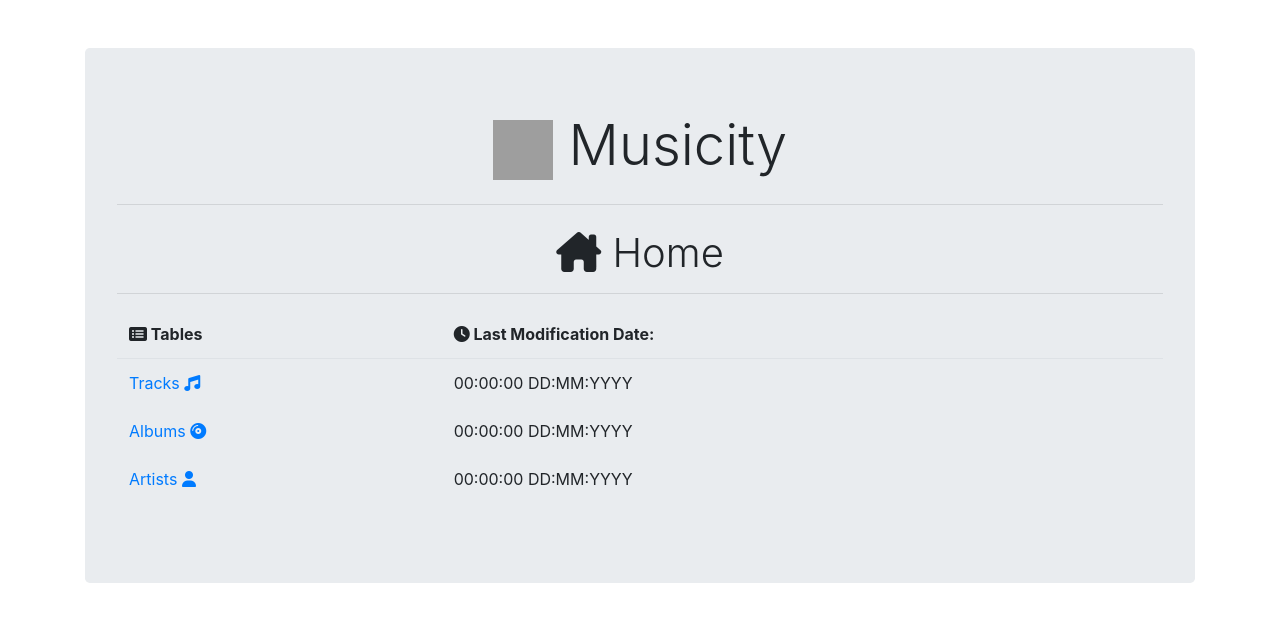
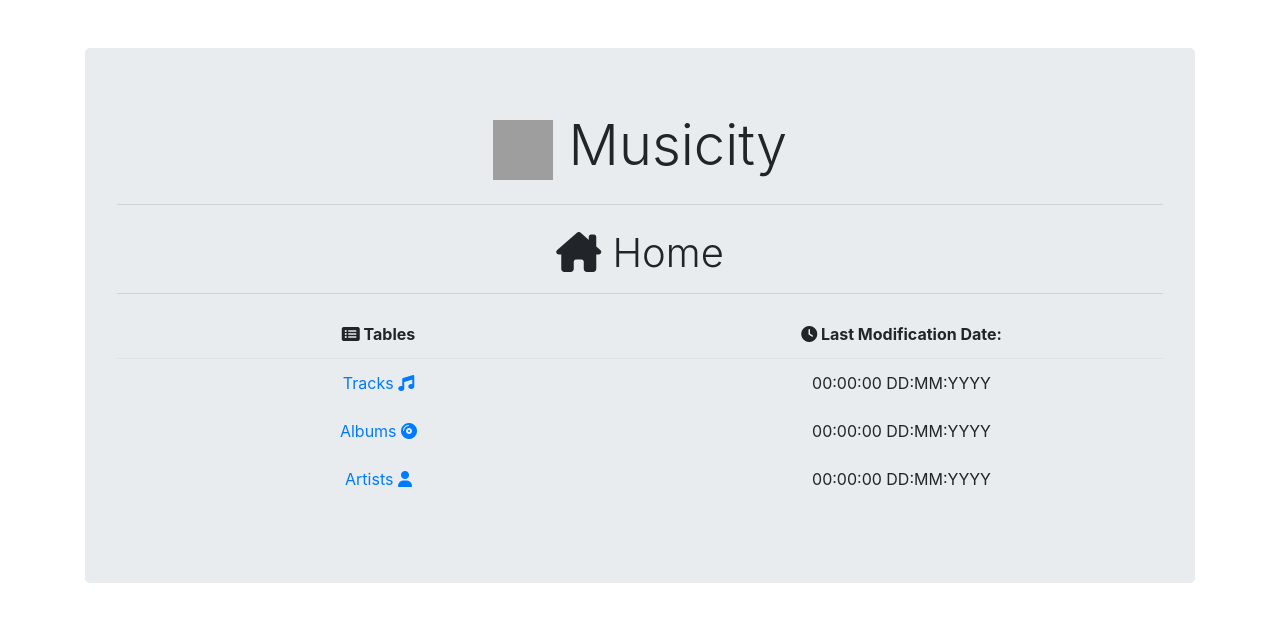
Before and after one commit to Chili404/Musicity, a Django app: page /musicity/ in a window 1280 px wide. Shown: the top 622 px of the page. Run offline with Django 4.2, Linux system fonts and the light colour scheme; some libraries are stand-ins or nearby versions; grey boxes are pictures that could not be loaded.

Commit message:
Cleaned up index.html

```diff
--- a/musicity_db/templates/musicity_db/index.html
+++ b/musicity_db/templates/musicity_db/index.html
@@ -6,17 +6,22 @@
     Home
 </h3>
 <hr>
+<div class="table-responsive text-center">
     <table class="table table-borderless">
         <thead class="border-bottom font-weight-bold">
                 <tr>
-            <td>
+                    <div class="text-center">
+
+                    <td class="w-50">
                         <i class="fa-solid fa-rectangle-list"></i>
                         Tables
                     </td>
-            <td>
+                    <td class="w-50">
                         <i class="fa-solid fa-clock"></i>
                         Last Modification Date:
                     </td>
+                </div>
+
                 </tr>
         </thead>
         <tbody>
@@ -55,4 +60,5 @@
             </tr>
         </tbody>
     </table>
+</div>
 {% endblock content %}
```
Lines whose indentation alone changed are shown as unchanged.
